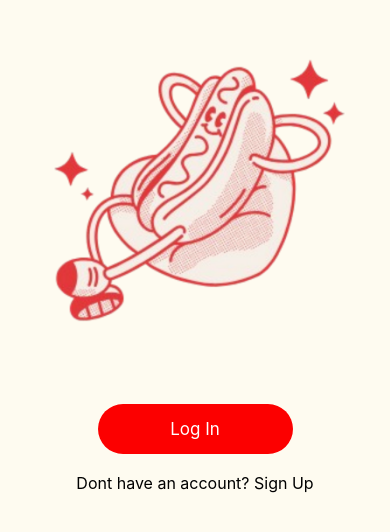
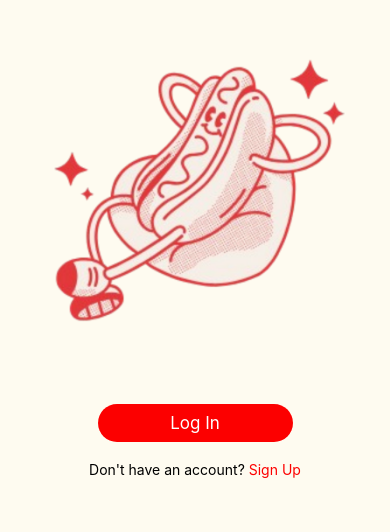
Before and after one commit to xubo961/NiamNiamReactNative, a React Native app: screen / in a window 390 px wide. Shown: the part 126-658 px from the top of the page. Built offline with nearby package versions, Linux system fonts and the light colour scheme.

Commit message:
Welcome, Login y Register terminao y enlazao. Solo faltaria conectarlo a la bd :(

```diff
--- a/app/presentation/components/RoundedButton.tsx
+++ b/app/presentation/components/RoundedButton.tsx
@@ -24,8 +24,8 @@ const styles = StyleSheet.create({
     },
     buttonForm: {
         backgroundColor: AppColors.rojo,
-        paddingVertical: 15,
-        paddingHorizontal: 49,
+        paddingVertical: 9,
+        paddingHorizontal: 30,
         borderRadius: 50,
         width: "100%",
         alignItems: "center",
--- a/app/presentation/views/auth/Login.tsx
+++ b/app/presentation/views/auth/Login.tsx
@@ -11,9 +11,8 @@ export function LoginScreen({navigation}: PropsStackNavigation) {
     const [isLogin, setIsLogin] = useState(true);
 
     return (
-        <View style={styles.container}>
+        <View style={[styles.container]}>
             <Image style={styles.logo} source={require("../../../../assets/logoniamniam.png")}/>
-
             <View style={styles.card}>
                 <View style={styles.toggleContainer}>
                     <TouchableOpacity
@@ -24,7 +23,7 @@ export function LoginScreen({navigation}: PropsStackNavigation) {
                     </TouchableOpacity>
                     <TouchableOpacity
                         style={[styles.toggleButton, !isLogin && styles.activeButton]}
-                        onPress={() => setIsLogin(false)}
+                        onPress={() => navigation.navigate("RegisterScreen")}
                     >
                         <Text style={[styles.toggleText, !isLogin && styles.activeText]}>Sign Up</Text>
                     </TouchableOpacity>
@@ -48,8 +47,9 @@ export function LoginScreen({navigation}: PropsStackNavigation) {
                     />
                 </View>
 
-                <View style={{ width: '100%', marginTop: "auto" }}>
-                    <RoundedButton text={"Log In"} onPressFromInterface={() => {}} />
+                <View style={{width: '100%', marginTop: "auto"}}>
+                    <RoundedButton text={"Log In"} onPressFromInterface={() => {
+                    }}/>
                 </View>
                 <Text style={styles.forgotPassword}>Forgot password?</Text>
 
@@ -57,7 +57,6 @@ export function LoginScreen({navigation}: PropsStackNavigation) {
         </View>
     );
 }
-
 
 
 //Esto es otra prueba jejeje :D
@@ -94,7 +93,6 @@ export function LoginScreen({navigation}: PropsStackNavigation) {
 //                 </View>
 //
 //                 <View style={styles.formInput}>
-//                     {/* Mostrar formulario de Login */}
 //                     {isLogin ? (
 //                         <>
 //                             <FormInputInlineWithIcon
@@ -115,13 +113,13 @@ export function LoginScreen({navigation}: PropsStackNavigation) {
 //
 //                             <View style={{ width: '100%', marginTop: "auto" }}>
 //                                 <RoundedButton text={"Log In"} onPressFromInterface={() => {}} />
+//                                 <Text style={styles.forgotPassword}>Forgot password?</Text>
 //                             </View>
 //
-//                             <Text style={styles.forgotPassword}>Forgot password?</Text>
+//
 //                         </>
 //                     ) : (
 //                         <>
-//                             {/* Mostrar formulario de Registro */}
 //                             <FormInputInlineWithIcon
 //                                 image={require("../../../../assets/logoniamniam.png")}
 //                                 placeholder={"Full Name"}
@@ -164,3 +162,4 @@ export function LoginScreen({navigation}: PropsStackNavigation) {
 //         </View>
 //     );
 // }
+//
--- a/app/presentation/views/auth/Register.tsx
+++ b/app/presentation/views/auth/Register.tsx
@@ -1,14 +1,14 @@
 import React, {useState} from "react";
 import {Image, Text, TouchableOpacity, View} from "react-native";
-import styles from "./StylesLogin";
 import {FormInputInlineWithIcon} from "../../components/TextInput";
 import {RoundedButton} from "../../components/RoundedButton";
 import {PropsStackNavigation} from "../../interfaces/StackNav";
 import viewModel from "./ViewModel";
+import styles from "./StylesRegister";
 
 export function RegisterScreen({navigation}: PropsStackNavigation) {
     const {onChangeLogin} = viewModel.LoginViewModel();
-    const [isLogin, setIsLogin] = useState(true);
+    const [isLogin, setIsLogin] = useState(false);
 
     return (
         <View style={styles.container}>
@@ -18,7 +18,7 @@ export function RegisterScreen({navigation}: PropsStackNavigation) {
                 <View style={styles.toggleContainer}>
                     <TouchableOpacity
                         style={[styles.toggleButton, isLogin && styles.activeButton]}
-                        onPress={() => navigation.navigate("LoginScreen")} // Agregamos la navegación
+                        onPress={() => navigation.navigate("LoginScreen")}
                     >
                         <Text style={[styles.toggleText, isLogin && styles.activeText]}>Log in</Text>
                     </TouchableOpacity>
@@ -34,6 +34,14 @@ export function RegisterScreen({navigation}: PropsStackNavigation) {
                 <View style={styles.formInput}>
                     <FormInputInlineWithIcon
                         image={require("../../../../assets/logoniamniam.png")}
+                        placeholder={"Name"}
+                        keyboardType="default"
+                        secureTextEntry={false}
+                        onPressFormInterface={(text: string) => onChangeLogin('name', text)}
+                    />
+
+                    <FormInputInlineWithIcon
+                        image={require("../../../../assets/logoniamniam.png")}
                         placeholder={"E-Mail"}
                         keyboardType="email-address"
                         secureTextEntry={false}
@@ -47,13 +55,22 @@ export function RegisterScreen({navigation}: PropsStackNavigation) {
                         secureTextEntry={true}
                         onPressFormInterface={(text: string) => onChangeLogin('password', text)}
                     />
+
+                    <FormInputInlineWithIcon
+                        image={require("../../../../assets/logoniamniam.png")}
+                        placeholder={"Repeat Password"}
+                        keyboardType="default"
+                        secureTextEntry={true}
+                        onPressFormInterface={(text: string) => onChangeLogin('repeatPassword', text)}
+                    />
+
+
                 </View>
 
-                <View style={{ width: '100%', marginTop: "auto" }}>
-                    <RoundedButton text={"Log In"} onPressFromInterface={() => {}} />
+                <View style={{width: '100%', marginTop: "auto"}}>
+                    <RoundedButton text={"Register"} onPressFromInterface={() => {
+                    }}/>
                 </View>
-                <Text style={styles.forgotPassword}>Forgot password?</Text>
-
             </View>
         </View>
     );
--- a/app/presentation/views/auth/StylesLogin.tsx
+++ b/app/presentation/views/auth/StylesLogin.tsx
@@ -13,6 +13,7 @@ const styles = StyleSheet.create({
         height: 120,
         marginBottom: 20,
     },
+
     card: {
         backgroundColor: AppColors.backgroundPopUp,
         paddingHorizontal: 30,
@@ -58,12 +59,13 @@ const styles = StyleSheet.create({
         marginTop: 15,
         color: "#777",
         fontSize: 14,
+        textAlign: "center"
     },
     formInput: {
         width: '100%',
         gap: 20,
         marginTop: 40,
-    }
+    },
 });
 
 export default styles;
--- a/app/presentation/views/auth/StylesRegister.tsx
+++ b/app/presentation/views/auth/StylesRegister.tsx
@@ -62,7 +62,7 @@ const styles = StyleSheet.create({
     formInput: {
         width: '100%',
         gap: 20,
-        marginTop: 40,
+        marginTop: 5,
     }
 });
 
--- a/app/presentation/views/auth/StylesWelcome.tsx
+++ b/app/presentation/views/auth/StylesWelcome.tsx
@@ -24,7 +24,7 @@ const styles = StyleSheet.create({
 
     textContainer: {
         alignSelf: 'center',
-        paddingTop: 19
+        paddingTop: 19,
     },
 
     text: {
--- a/app/presentation/views/auth/Welcome.tsx
+++ b/app/presentation/views/auth/Welcome.tsx
@@ -1,7 +1,8 @@
-import {Button, Image, Text, View} from "react-native";
+import {Button, Image, Text, TouchableOpacity, View} from "react-native";
 import styles from "./StylesWelcome";
 import {RoundedButton} from "../../components/RoundedButton";
 import {PropsStackNavigation} from "../../interfaces/StackNav";
+import {AppColors} from "../../theme/AppTheme";
 
 export function WelcomeScreen({navigation} : PropsStackNavigation) {
     return (
@@ -17,8 +18,11 @@ export function WelcomeScreen({navigation} : PropsStackNavigation) {
             </View>
 
             <View style={styles.textContainer}>
-                <Text style={styles.text}>
-                    Dont have an account? Sign Up
+                <Text>
+                    Don't have an account?{' '}
+                    <TouchableOpacity onPress={() => navigation.navigate("RegisterScreen")}>
+                        <Text style={{ color: AppColors.rojo }}>Sign Up</Text>
+                    </TouchableOpacity>
                 </Text>
             </View>
 
```
Also changed, not shown: app/domain/entities/User.tsx (added, +8 -0 lines).
